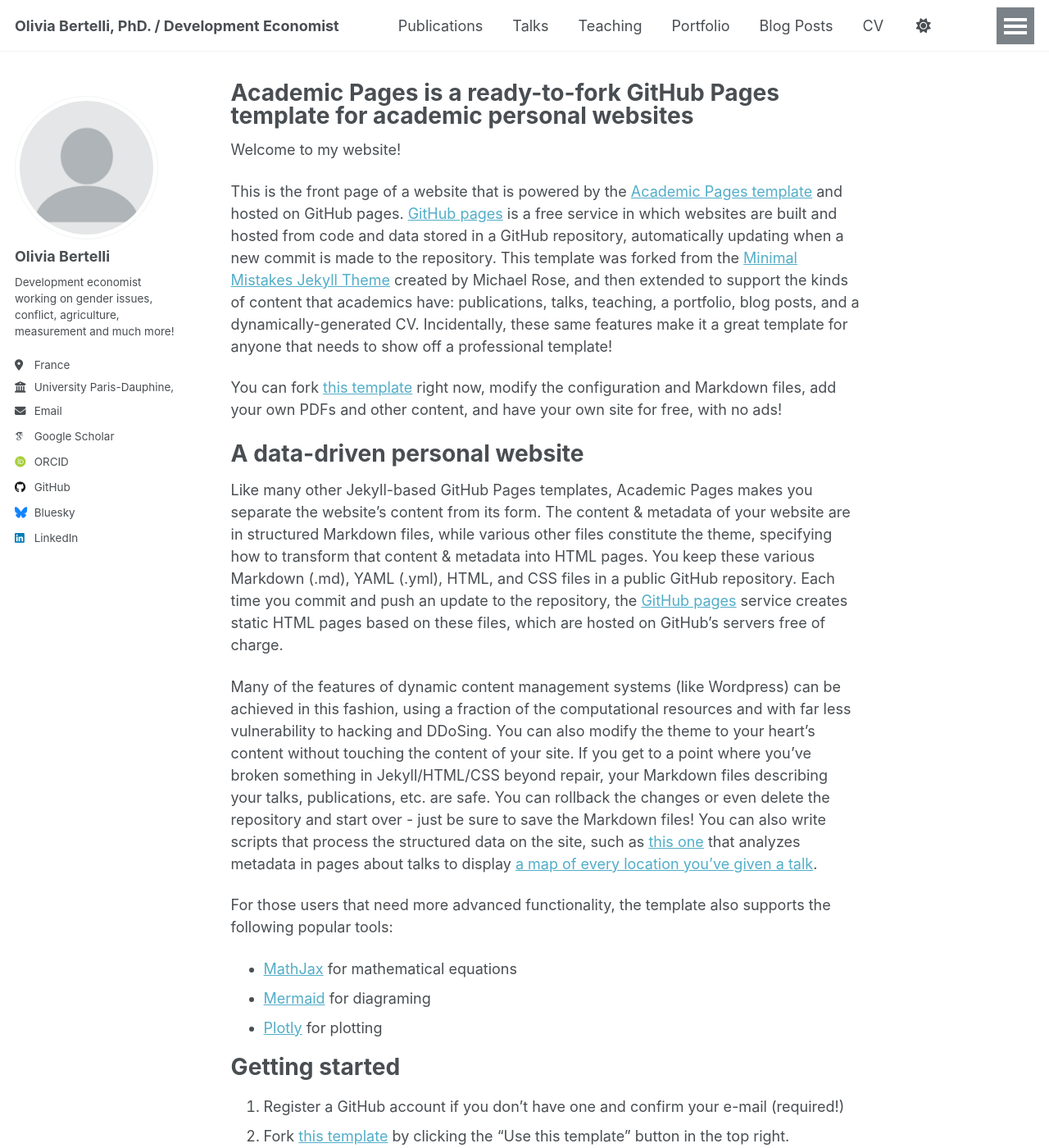
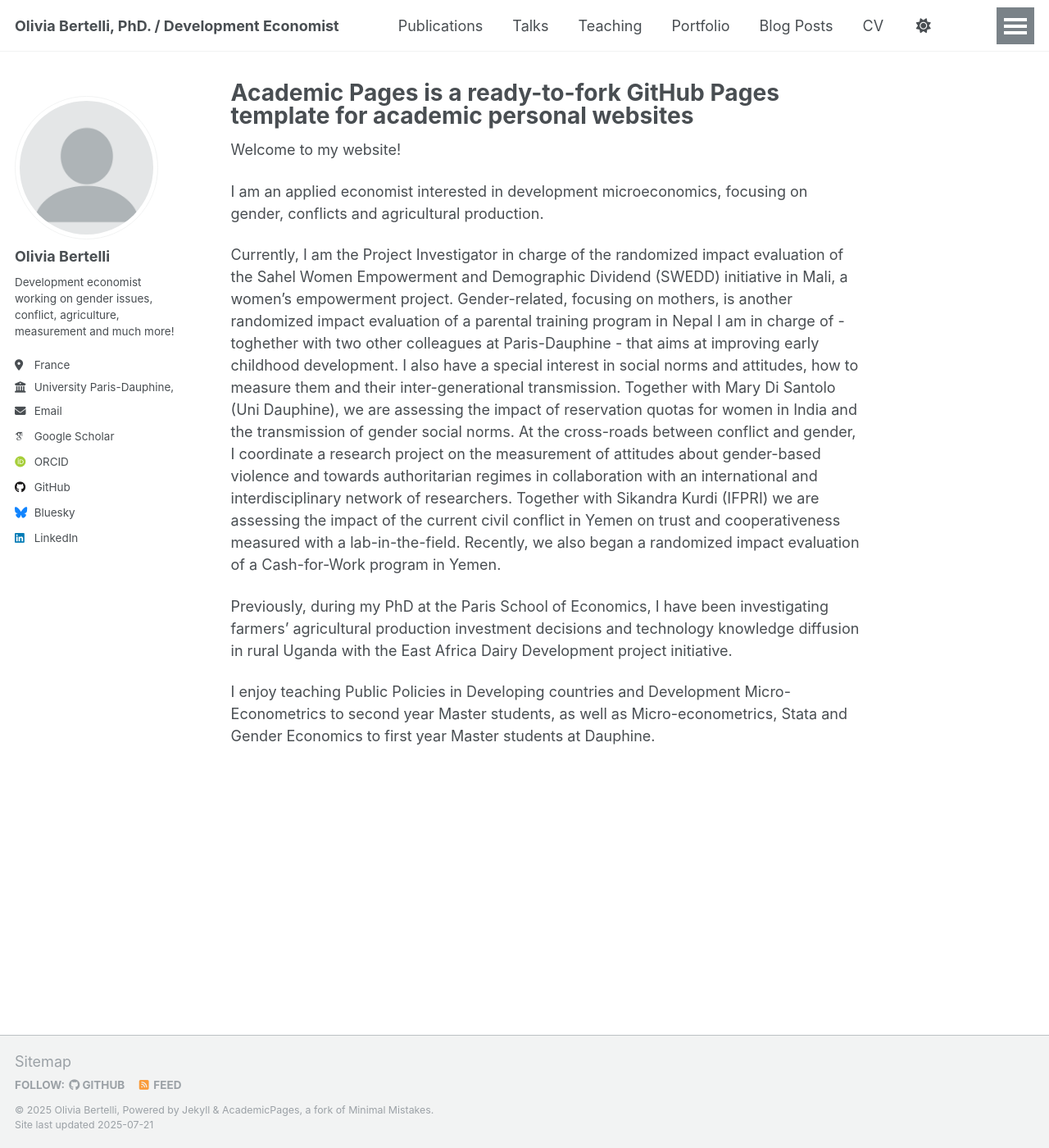
Before and after one commit to OliviaBrtl/OliviaBertelli.github.io, a Jekyll site: the page built from _pages/about.md, in a window 1280 px wide and 1400 px high. Shown: the whole window at 82% size. Built offline with Jekyll 4.4.1, drawn with Linux system fonts in a browser that asks for light colours; some web fonts are replaced; a script that is not in the unit is left out; some of the changed text lies outside the part shown.

Commit message:
Update about.md

```diff
--- a/_pages/about.md
+++ b/_pages/about.md
@@ -8,50 +8,11 @@ redirect_from:
 ---
 Welcome to my website!
 
-This is the front page of a website that is powered by the [Academic Pages template](https://github.com/academicpages/academicpages.github.io) and hosted on GitHub pages. [GitHub pages](https://pages.github.com) is a free service in which websites are built and hosted from code and data stored in a GitHub repository, automatically updating when a new commit is made to the repository. This template was forked from the [Minimal Mistakes Jekyll Theme](https://mmistakes.github.io/minimal-mistakes/) created by Michael Rose, and then extended to support the kinds of content that academics have: publications, talks, teaching, a portfolio, blog posts, and a dynamically-generated CV. Incidentally, these same features make it a great template for anyone that needs to show off a professional template!
+I am an applied economist interested in development microeconomics, focusing on gender, conflicts and agricultural production.
 
- You can fork [this template](https://github.com/academicpages/academicpages.github.io) right now, modify the configuration and Markdown files, add your own PDFs and other content, and have your own site for free, with no ads!
+Currently, I am the Project Investigator in charge of the randomized impact evaluation of the Sahel Women Empowerment and Demographic Dividend (SWEDD) initiative in Mali, a women's empowerment project. Gender-related, focusing on mothers, is another randomized impact evaluation of a parental training program in Nepal I am in charge of - toghether with two other colleagues at Paris-Dauphine - that aims at improving early childhood development.
+I also have a special interest in social norms and attitudes, how to measure them and their inter-generational transmission. Together with Mary Di Santolo (Uni Dauphine), we are assessing the impact of reservation quotas for women in India and the transmission of gender social norms. At the cross-roads between conflict and gender, I coordinate a research project on the measurement of attitudes about gender-based violence and towards authoritarian regimes in collaboration with an international and interdisciplinary network of researchers. Together with Sikandra Kurdi (IFPRI) we are assessing the impact of the current civil conflict in Yemen on trust and cooperativeness measured with a lab-in-the-field. Recently, we also began a randomized impact evaluation of a Cash-for-Work program in Yemen.
 
-A data-driven personal website
-======
-Like many other Jekyll-based GitHub Pages templates, Academic Pages makes you separate the website's content from its form. The content & metadata of your website are in structured Markdown files, while various other files constitute the theme, specifying how to transform that content & metadata into HTML pages. You keep these various Markdown (.md), YAML (.yml), HTML, and CSS files in a public GitHub repository. Each time you commit and push an update to the repository, the [GitHub pages](https://pages.github.com/) service creates static HTML pages based on these files, which are hosted on GitHub's servers free of charge.
+Previously, during my PhD at the Paris School of Economics, I have been investigating farmers' agricultural production investment decisions and technology knowledge diffusion in rural Uganda with the East Africa Dairy Development project initiative.
 
-Many of the features of dynamic content management systems (like Wordpress) can be achieved in this fashion, using a fraction of the computational resources and with far less vulnerability to hacking and DDoSing. You can also modify the theme to your heart's content without touching the content of your site. If you get to a point where you've broken something in Jekyll/HTML/CSS beyond repair, your Markdown files describing your talks, publications, etc. are safe. You can rollback the changes or even delete the repository and start over - just be sure to save the Markdown files! You can also write scripts that process the structured data on the site, such as [this one](https://github.com/academicpages/academicpages.github.io/blob/master/talkmap.ipynb) that analyzes metadata in pages about talks to display [a map of every location you've given a talk](https://academicpages.github.io/talkmap.html).
-
-For those users that need more advanced functionality, the template also supports the following popular tools:
-- [MathJax](https://www.mathjax.org/) for mathematical equations
-- [Mermaid](https://mermaid.js.org/) for diagraming
-- [Plotly](https://plotly.com/javascript/) for plotting
-
-Getting started
-======
-1. Register a GitHub account if you don't have one and confirm your e-mail (required!)
-1. Fork [this template](https://github.com/academicpages/academicpages.github.io) by clicking the "Use this template" button in the top right.
-1. Go to the repository's settings (rightmost item in the tabs that start with "Code", should be below "Unwatch"). Rename the repository "[your GitHub username].github.io", which will also be your website's URL.
-1. Set site-wide configuration and create content & metadata (see below -- also see [this set of diffs](http://archive.is/3TPas) showing what files were changed to set up [an example site](https://getorg-testacct.github.io) for a user with the username "getorg-testacct")
-1. Upload any files (like PDFs, .zip files, etc.) to the files/ directory. They will appear at https://[your GitHub username].github.io/files/example.pdf.
-1. Check status by going to the repository settings, in the "GitHub pages" section
-
-Site-wide configuration
-------
-The main configuration file for the site is in the base directory in [_config.yml](https://github.com/academicpages/academicpages.github.io/blob/master/_config.yml), which defines the content in the sidebars and other site-wide features. You will need to replace the default variables with ones about yourself and your site's github repository. The configuration file for the top menu is in [_data/navigation.yml](https://github.com/academicpages/academicpages.github.io/blob/master/_data/navigation.yml). For example, if you don't have a portfolio or blog posts, you can remove those items from that navigation.yml file to remove them from the header.
-
-Create content & metadata
-------
-For site content, there is one Markdown file for each type of content, which are stored in directories like _publications, _talks, _posts, _teaching, or _pages. For example, each talk is a Markdown file in the [_talks directory](https://github.com/academicpages/academicpages.github.io/tree/master/_talks). At the top of each Markdown file is structured data in YAML about the talk, which the theme will parse to do lots of cool stuff. The same structured data about a talk is used to generate the list of talks on the [Talks page](https://academicpages.github.io/talks), each [individual page](https://academicpages.github.io/talks/2012-03-01-talk-1) for specific talks, the talks section for the [CV page](https://academicpages.github.io/cv), and the [map of places you've given a talk](https://academicpages.github.io/talkmap.html) (if you run this [python file](https://github.com/academicpages/academicpages.github.io/blob/master/talkmap.py) or [Jupyter notebook](https://github.com/academicpages/academicpages.github.io/blob/master/talkmap.ipynb), which creates the HTML for the map based on the contents of the _talks directory).
-
-**Markdown generator**
-
-The repository includes [a set of Jupyter notebooks](https://github.com/academicpages/academicpages.github.io/tree/master/markdown_generator
-) that converts a CSV containing structured data about talks or presentations into individual Markdown files that will be properly formatted for the Academic Pages template. The sample CSVs in that directory are the ones I used to create my own personal website at stuartgeiger.com. My usual workflow is that I keep a spreadsheet of my publications and talks, then run the code in these notebooks to generate the Markdown files, then commit and push them to the GitHub repository.
-
-How to edit your site's GitHub repository
-------
-Many people use a git client to create files on their local computer and then push them to GitHub's servers. If you are not familiar with git, you can directly edit these configuration and Markdown files directly in the github.com interface. Navigate to a file (like [this one](https://github.com/academicpages/academicpages.github.io/blob/master/_talks/2012-03-01-talk-1.md) and click the pencil icon in the top right of the content preview (to the right of the "Raw | Blame | History" buttons). You can delete a file by clicking the trashcan icon to the right of the pencil icon. You can also create new files or upload files by navigating to a directory and clicking the "Create new file" or "Upload files" buttons.
-
-Example: editing a Markdown file for a talk
-![Editing a Markdown file for a talk](/images/editing-talk.png)
-
-For more info
-------
-More info about configuring Academic Pages can be found in [the guide](https://academicpages.github.io/markdown/), the [growing wiki](https://github.com/academicpages/academicpages.github.io/wiki), and you can always [ask a question on GitHub](https://github.com/academicpages/academicpages.github.io/discussions). The [guides for the Minimal Mistakes theme](https://mmistakes.github.io/minimal-mistakes/docs/configuration/) (which this theme was forked from) might also be helpful.
+I enjoy teaching Public Policies in Developing countries and Development Micro-Econometrics to second year Master students, as well as Micro-econometrics, Stata and Gender Economics to first year Master students at Dauphine.
```
